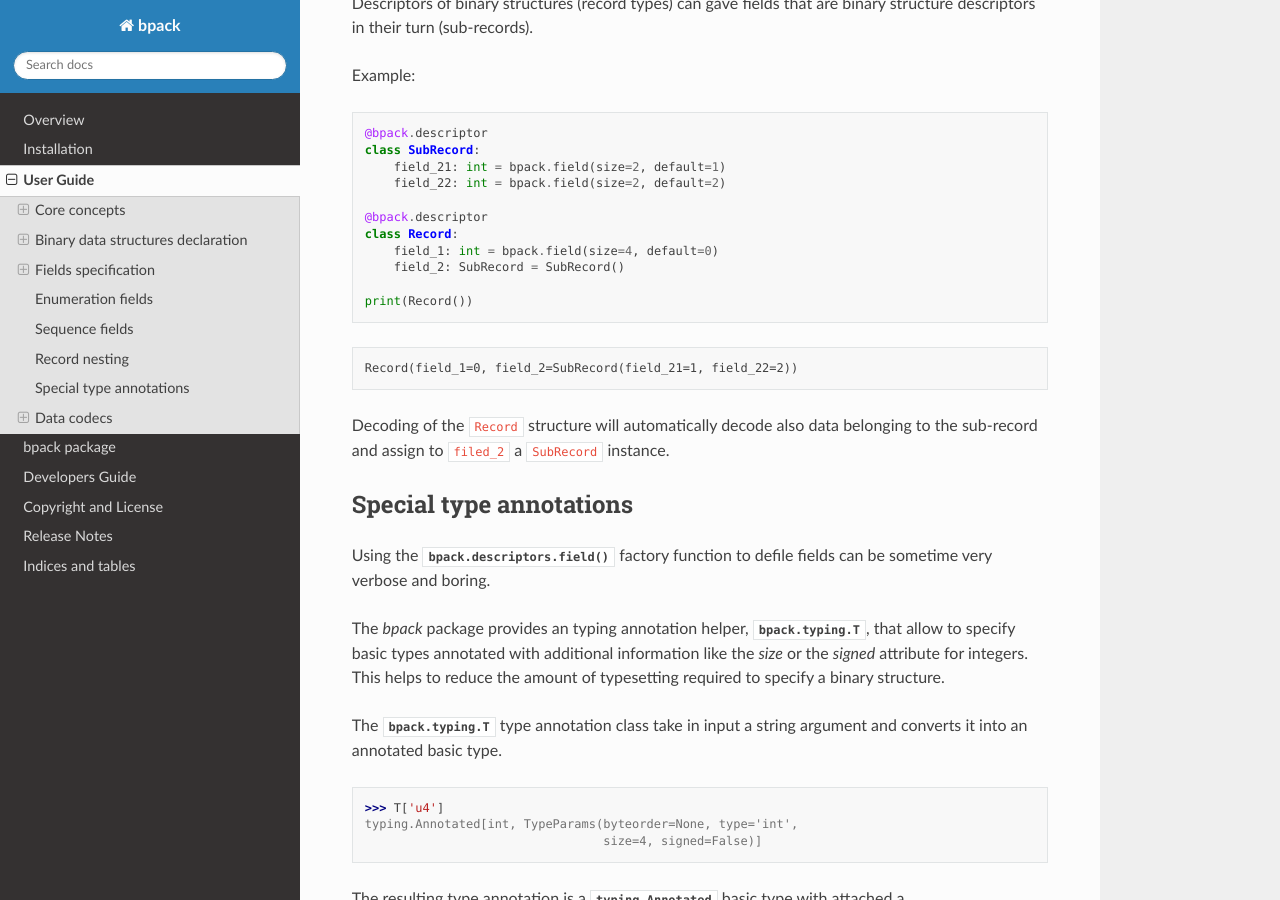
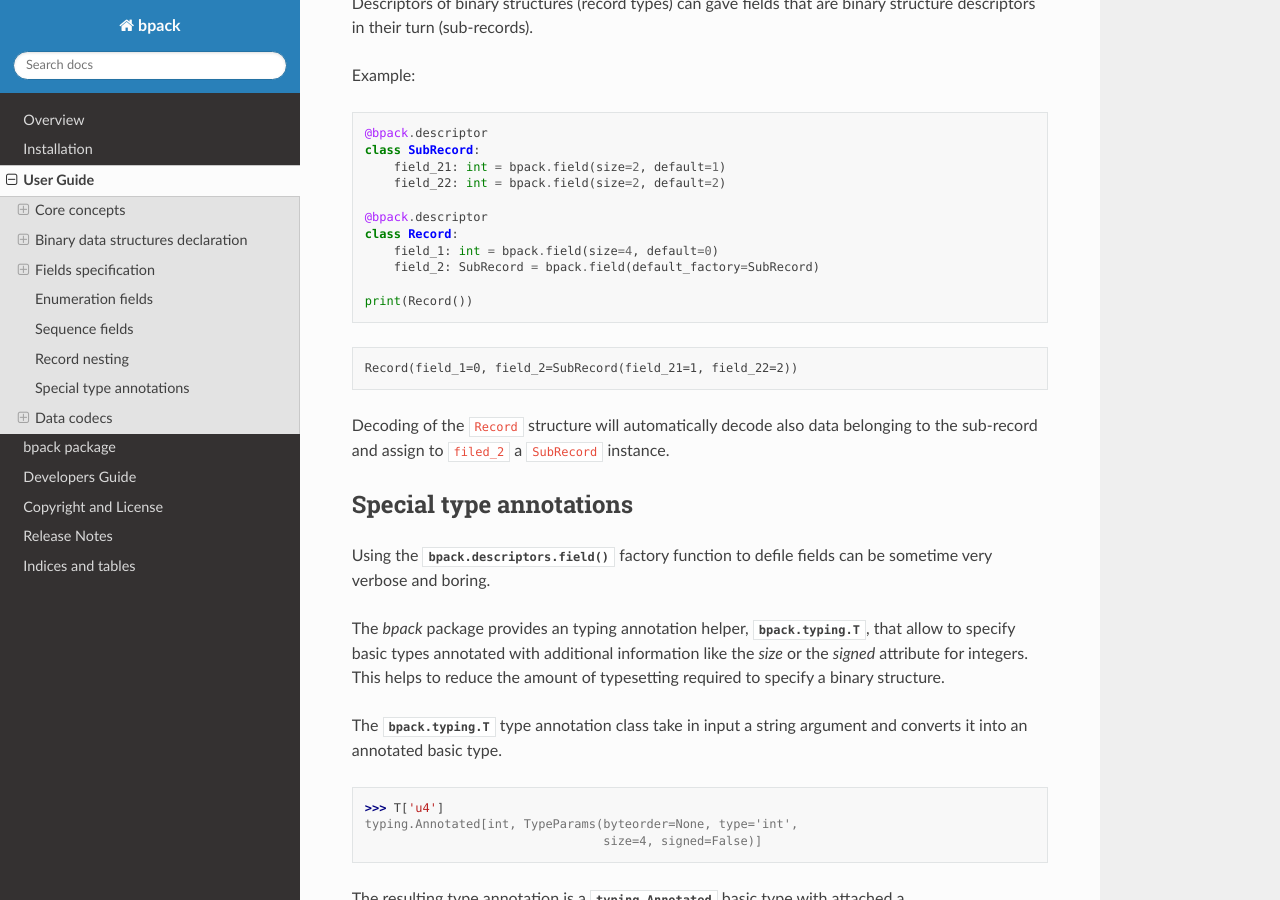
Before and after one commit to avalentino/bpack, a Sphinx documentation site: the page built from docs/userguide.rst, in a window 1280 px wide and 900 px high, scrolled down 11488 px. Built offline with Sphinx 7.4.7 and the Read the Docs theme 2.0.0, drawn with Linux system fonts in a browser that asks for light colours.

Commit message:
Update docs to use a syntax compatible with Python 3.11

```diff
--- a/docs/userguide.rst
+++ b/docs/userguide.rst
@@ -638,7 +638,7 @@ Example:
    @bpack.descriptor
    class Record:
        field_1: int = bpack.field(size=4, default=0)
-       field_2: SubRecord = SubRecord()
+       field_2: SubRecord = bpack.field(default_factory=SubRecord)
 
    print(Record())
 
```
